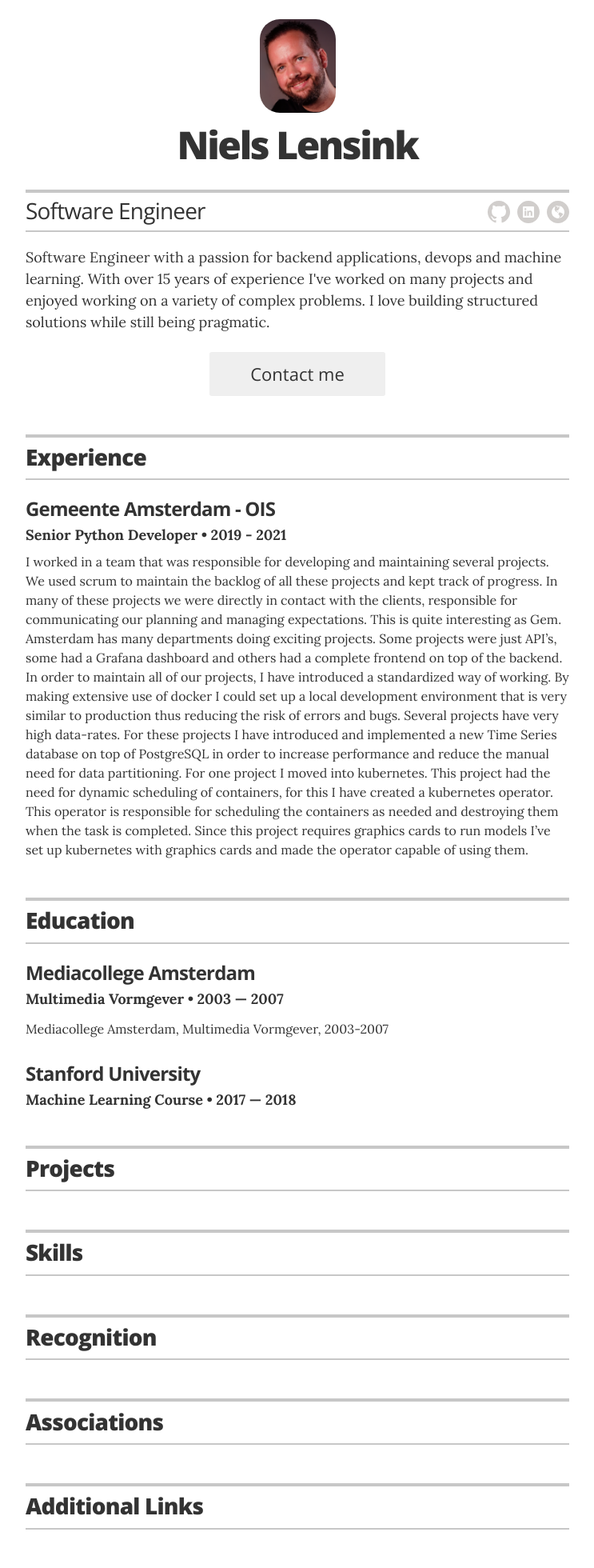
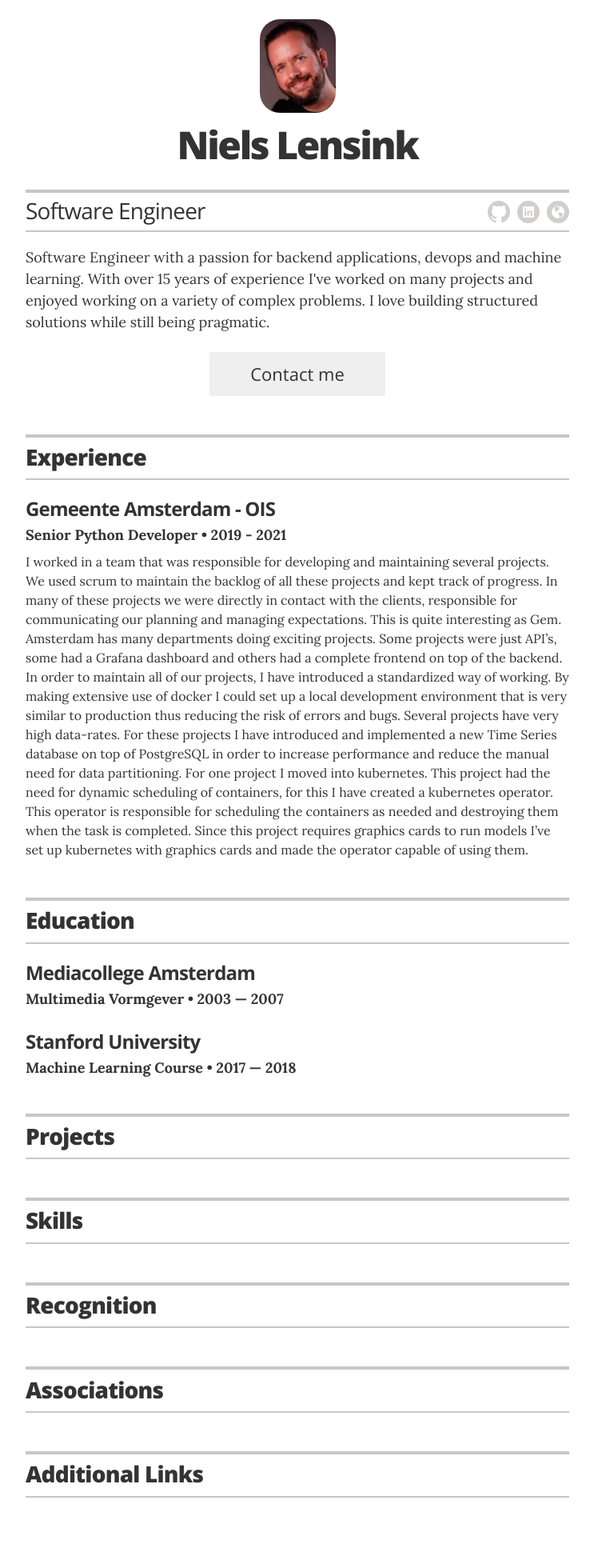
Before and after one commit to nielslensink/resume, a Jekyll site: the page built from index.html, in a window 1280 px wide. Shown: the whole page at 80% size, without its empty margins (268-1011 px from the left). Built offline with Jekyll 4.4.1, drawn with Linux system fonts in a browser that asks for light colours; after the commit the page ends 1920 px from its top, so only the background shows below that.

Commit message:
Update education.yml

```diff
--- a/_data/education.yml
+++ b/_data/education.yml
@@ -2,7 +2,6 @@
 - degree: Multimedia Vormgever
   uni: Mediacollege Amsterdam
   year: 2003 &mdash; 2007
-  summary: Mediacollege Amsterdam, Multimedia Vormgever, 2003-2007
 
 - degree: Machine Learning Course
   uni: Stanford University
```
